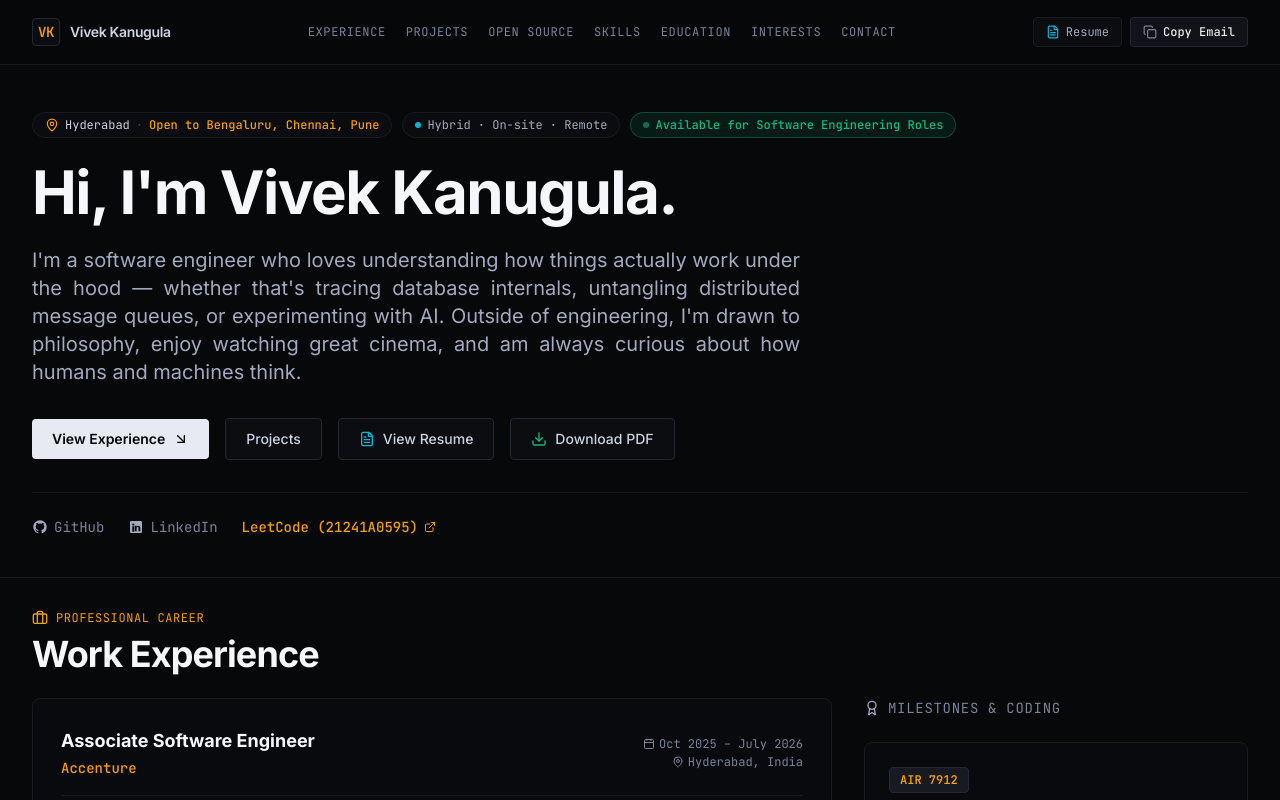
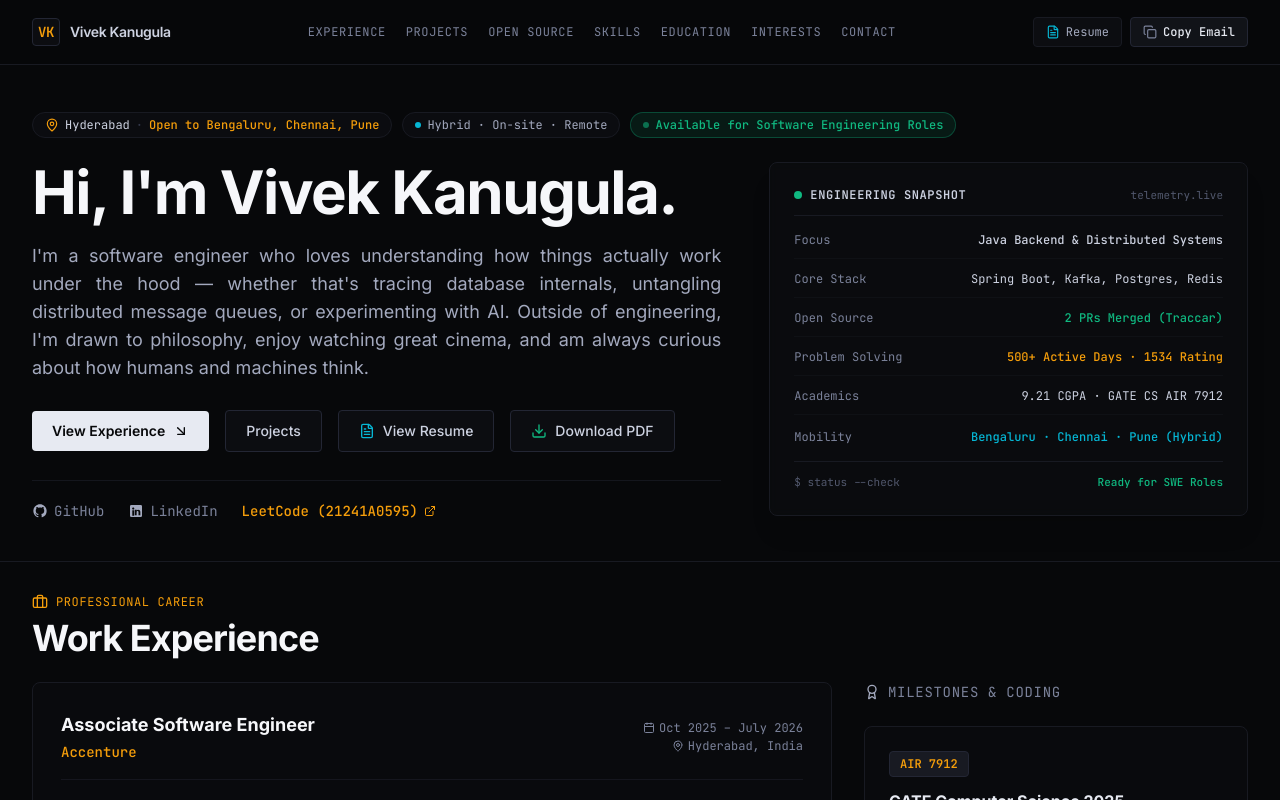
Before and after one commit to vivek-kanugula/portfolio, a React (Vite) app: page / in a window 1280 px wide. Shown: the top 800 px of the page. Built offline with nearby package versions, Linux system fonts and the light colour scheme.

Commit message:
feat: add desktop engineering snapshot card to balance hero section

```diff
--- a/src/components/Hero.tsx
+++ b/src/components/Hero.tsx
@@ -32,18 +32,20 @@ export const Hero: React.FC<HeroProps> = ({ onOpenResume }) => {
           </span>
         </div>
 
-        {/* Name & Headline */}
-        <div className="max-w-4xl">
-          <h1 className="text-3xl sm:text-5xl lg:text-6xl font-bold tracking-tight text-mono-50 font-sans leading-tight">
+        {/* Main Hero Body: 2-Column on Desktop, 1-Column on Mobile */}
+        <div className="grid grid-cols-1 lg:grid-cols-12 gap-8 lg:gap-12 items-start">
+
+          {/* Left Column (7 cols): Identity, Bio, Actions, Socials */}
+          <div className="lg:col-span-7">
+            <h1 className="text-3xl sm:text-5xl lg:text-5xl xl:text-6xl font-bold tracking-tight text-mono-50 font-sans leading-tight">
               Hi, I'm {PROFILE_DATA.name}.
             </h1>
-          <p className="mt-4 sm:mt-6 text-base sm:text-lg lg:text-xl leading-relaxed text-mono-300 font-sans max-w-3xl text-justify">
+            <p className="mt-4 sm:mt-5 text-base sm:text-lg leading-relaxed text-mono-300 font-sans text-justify">
               {PROFILE_DATA.bio}
             </p>
-        </div>
 
             {/* Action Buttons */}
-        <div className="mt-8 flex flex-wrap items-center gap-3 sm:gap-4">
+            <div className="mt-7 flex flex-wrap items-center gap-3 sm:gap-4">
               <a
                 href="#experience"
                 className="inline-flex items-center gap-2 rounded bg-mono-100 px-4 sm:px-5 py-2.5 text-xs sm:text-sm font-semibold text-mono-950 transition-colors hover:bg-white"
@@ -78,7 +80,7 @@ export const Hero: React.FC<HeroProps> = ({ onOpenResume }) => {
             </div>
 
             {/* Direct Profiles Row */}
-        <div className="mt-8 pt-6 border-t border-mono-800/80 flex flex-wrap items-center gap-4 sm:gap-6 text-xs sm:text-sm font-mono text-mono-400">
+            <div className="mt-7 pt-5 border-t border-mono-800/80 flex flex-wrap items-center gap-4 sm:gap-6 text-xs sm:text-sm font-mono text-mono-400">
               <a
                 href={PROFILE_DATA.socials.github}
                 target="_blank"
@@ -109,6 +111,62 @@ export const Hero: React.FC<HeroProps> = ({ onOpenResume }) => {
                 <ExternalLink className="h-3 w-3" />
               </a>
             </div>
+          </div>
+
+          {/* Right Column (5 cols): Engineering Snapshot Card (Desktop Only) */}
+          <div className="hidden lg:flex lg:col-span-5 flex-col">
+            <div className="rounded-lg border border-mono-800 bg-mono-900/70 p-5 xl:p-6 shadow-xl backdrop-blur-sm">
+              {/* Card Header */}
+              <div className="flex items-center justify-between border-b border-mono-800 pb-3 text-xs font-mono">
+                <div className="flex items-center gap-2 text-mono-200 font-semibold tracking-wider uppercase">
+                  <span className="h-2 w-2 rounded-full bg-telemetry-emerald animate-pulse" />
+                  <span>Engineering Snapshot</span>
+                </div>
+                <span className="text-[11px] text-mono-500 font-mono">telemetry.live</span>
+              </div>
+
+              {/* Metrics & Specs Table */}
+              <div className="mt-4 space-y-3 font-mono text-xs">
+                <div className="flex items-start justify-between gap-3 border-b border-mono-850/80 pb-2.5">
+                  <span className="text-mono-400 shrink-0">Focus</span>
+                  <span className="text-mono-200 text-right font-medium">Java Backend & Distributed Systems</span>
+                </div>
+
+                <div className="flex items-start justify-between gap-3 border-b border-mono-850/80 pb-2.5">
+                  <span className="text-mono-400 shrink-0">Core Stack</span>
+                  <span className="text-mono-200 text-right">Spring Boot, Kafka, Postgres, Redis</span>
+                </div>
+
+                <div className="flex items-start justify-between gap-3 border-b border-mono-850/80 pb-2.5">
+                  <span className="text-mono-400 shrink-0">Open Source</span>
+                  <span className="text-telemetry-emerald text-right font-medium">2 PRs Merged (Traccar)</span>
+                </div>
+
+                <div className="flex items-start justify-between gap-3 border-b border-mono-850/80 pb-2.5">
+                  <span className="text-mono-400 shrink-0">Problem Solving</span>
+                  <span className="text-telemetry-amber text-right font-medium">500+ Active Days · 1534 Rating</span>
+                </div>
+
+                <div className="flex items-start justify-between gap-3 border-b border-mono-850/80 pb-2.5">
+                  <span className="text-mono-400 shrink-0">Academics</span>
+                  <span className="text-mono-200 text-right">9.21 CGPA · GATE CS AIR 7912</span>
+                </div>
+
+                <div className="flex items-start justify-between gap-3 pt-0.5">
+                  <span className="text-mono-400 shrink-0">Mobility</span>
+                  <span className="text-telemetry-cyan text-right font-medium">Bengaluru · Chennai · Pune (Hybrid)</span>
+                </div>
+              </div>
+
+              {/* Quick Terminal Footer */}
+              <div className="mt-4 pt-3 border-t border-mono-800 flex items-center justify-between text-[11px] font-mono text-mono-400">
+                <span className="text-mono-500">$ status --check</span>
+                <span className="text-telemetry-emerald font-medium">Ready for SWE Roles</span>
+              </div>
+            </div>
+          </div>
+
+        </div>
 
       </div>
     </section>
```
Lines whose indentation alone changed are shown as unchanged.
